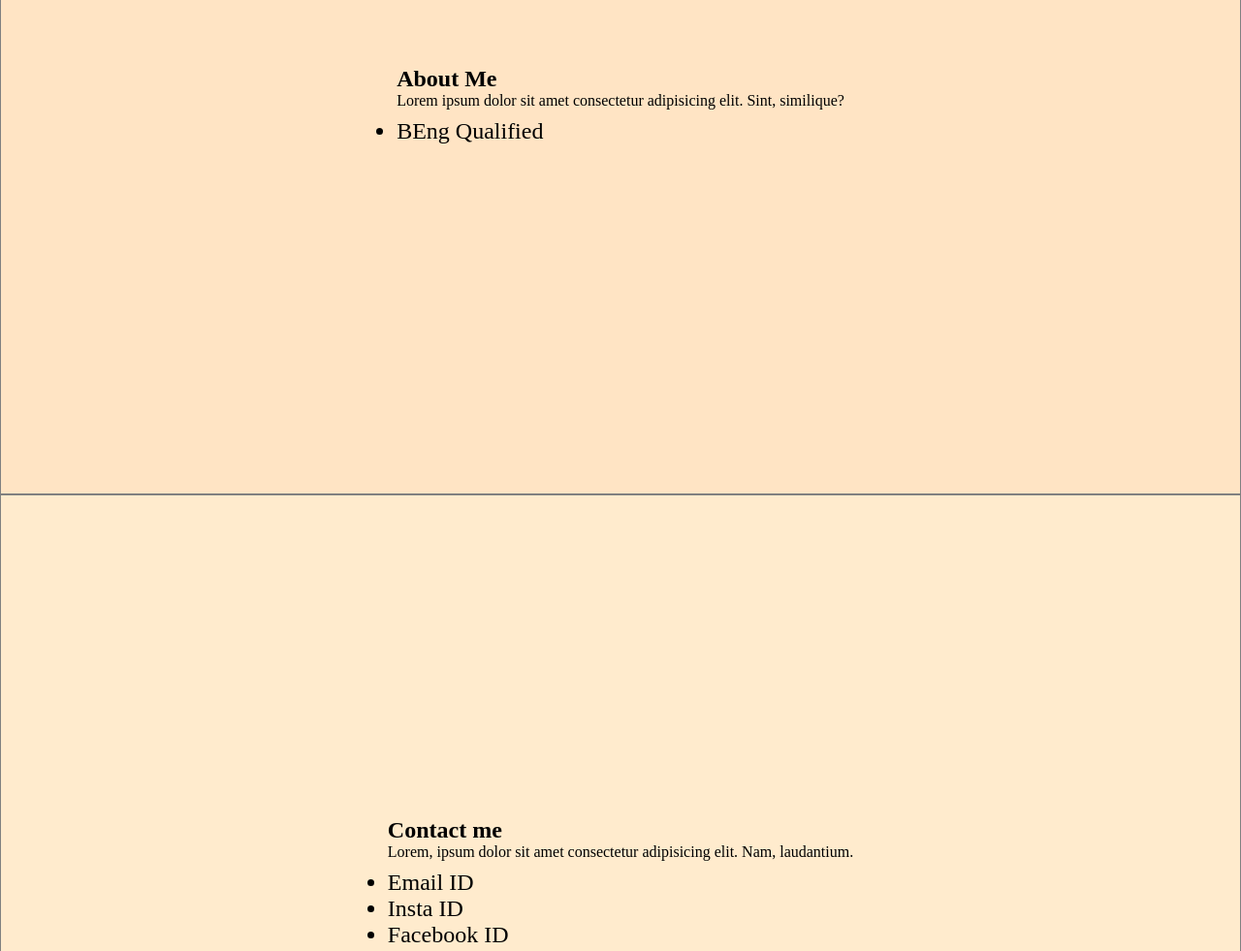
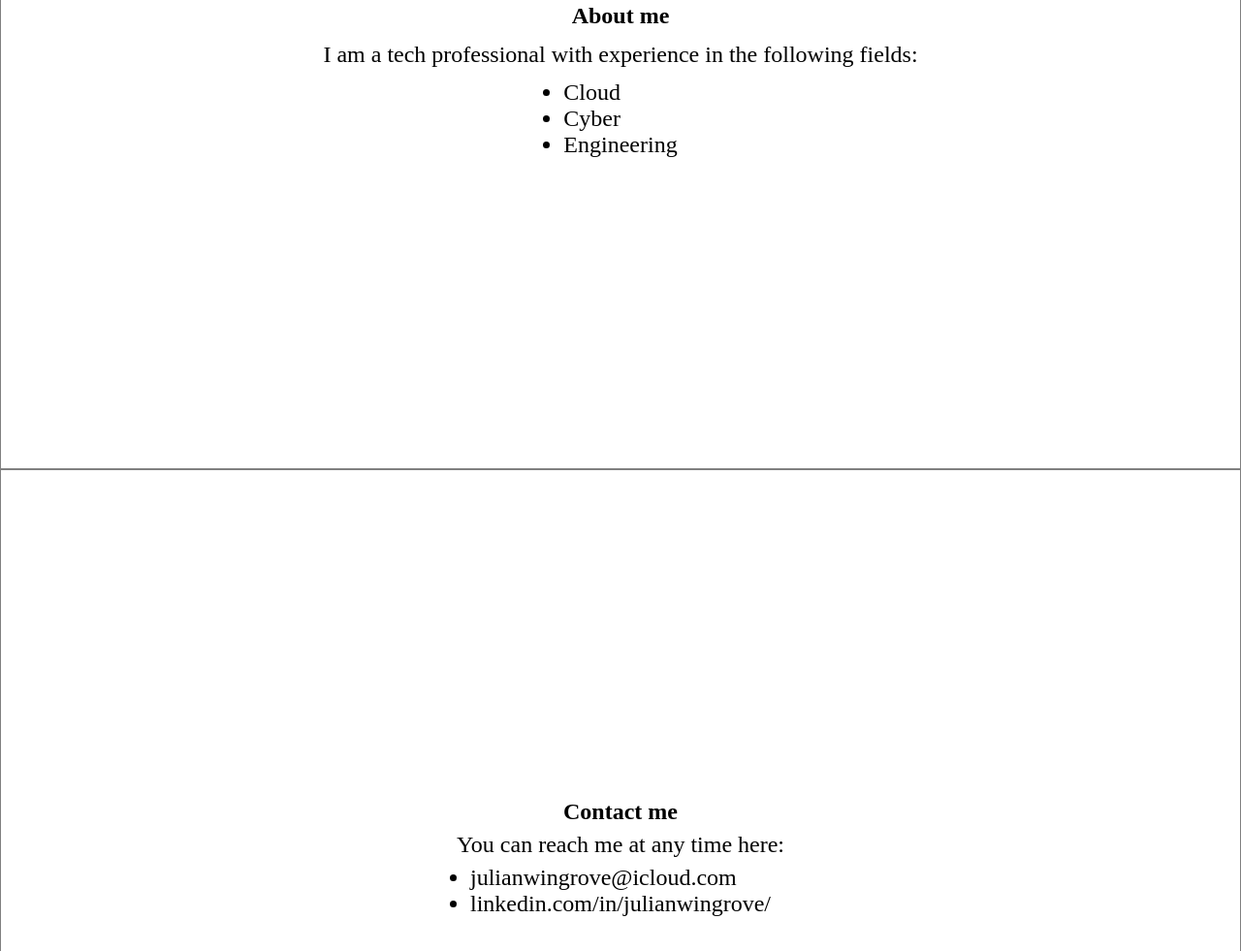
Before and after one commit to jud3th3dud3/jud3th3dud3.github.io, a plain HTML site: page index.html in a window 1280 px wide. Shown: the part 1165-2146 px from the top of the page at 97% size. Drawn offline with Linux system fonts and the light colour scheme.

Commit message:
centered

```diff
--- a/css/style.css
+++ b/css/style.css
@@ -1,28 +1,28 @@
-*{
+* {
     padding: 0;
     margin: 0;
 }
 
-header{
+header {
     height: 45px;
 }
 
-header nav ul{
+header nav ul {
     display: flex;
     margin-left: 70%;
     list-style: none;
 }
 
-header nav ul li{
+header nav ul li {
     padding-left: 10%;
 }
 
-header a{
+header a {
     text-decoration: none;
     color: brown;
 }
 
-section{
+section {
     height: 100vh;
     border: 1px solid grey;
     display: flex;
@@ -30,18 +30,25 @@ justify-content: center;
     align-items: center;
 }
 
-.Container img{
+.Container {
+    display: flex;
+    flex-direction: column;
+    align-items: center;
+    justify-content: center;
+}
+
+.Container img {
     height: 300px;
     border-radius: 50%;
 }
 
-.Container h2{
+.Container h2 {
     margin-top: 2%;
     font-size: 3em;
     font-family: 'Lucida Sans', 'Lucida Sans Regular', 'Lucida Grande', 'Lucida Sans Unicode', Geneva, Verdana, sans-serif;
 }
 
-.Container p, ul{
+.Container p, .Container ul {
     margin-top: 2%;
     font-size: 1.5rem;
 }
@@ -55,12 +62,13 @@ font-size: 1rem;
 
 #intro {
     background-repeat: round;
+    background-color: rgb(255, 255, 255);
 }
 
-#about{
-background-color: bisque;
+#about {
+    background-color: rgb(255, 255, 255);
 }
 
-#contact{
-background-color: blanchedalmond;
+#contact {
+    background-color: rgb(255, 255, 255);
 }
--- a/index.html
+++ b/index.html
@@ -10,14 +10,14 @@
 <header>
 <nav>
 <ul>
-<li><a href="#intro">Home</a></li>
+<li><a href="#home">Home</a></li>
 <li><a href="#about">About</a></li>
 <li><a href="#contact">Contact</a></li>
 </ul>
 </nav>
 </header>
 <main>
-<section id="intro">
+<section id="home">
 <div class="Container">
 <img src="images/profile_photo.jpeg" alt="display picture of Julian">
 <h2>My name is Julian</h2>
@@ -25,30 +25,30 @@
 </section>
 
 <section id="about">
-<div class="container">
-<h1>About Me</h1>
-<p>Lorem ipsum dolor sit amet consectetur adipisicing elit. Sint, similique?</p>
+<div class="Container">
+<h1>About me</h1>
+<p>I am a tech professional with experience in the following fields:</p>
 <ul>
-<li>BEng Qualified</li>
+<li>Cloud</li>
+<li>Cyber</li>
+<li>Engineering</li>
 </ul>
 </div>
 </section>
 
 <section id="contact">
-<div class="container">
+<div class="Container">
 <h1>Contact me</h1>
-<p>Lorem, ipsum dolor sit amet consectetur adipisicing elit. Nam, laudantium.</p>
+<p>You can reach me at any time here:</p>
 <ul>
-<li>Email ID</li>
-<li>Insta ID</li>
-<li>Facebook ID</li>
+<li>julianwingrove@icloud.com</li>
+<li>linkedin.com/in/julianwingrove/</li>
 </ul>
 </div>
 </section>
-
 </main>
 <footer>
-<p>© Copyright 2024 Julian Co Ltd.</p>
+<p>© Copyright 2024</p>
 </footer>
 </body>
 </html>
```
Also changed, not shown: 1 other file. Lines whose indentation alone changed are shown as unchanged.
